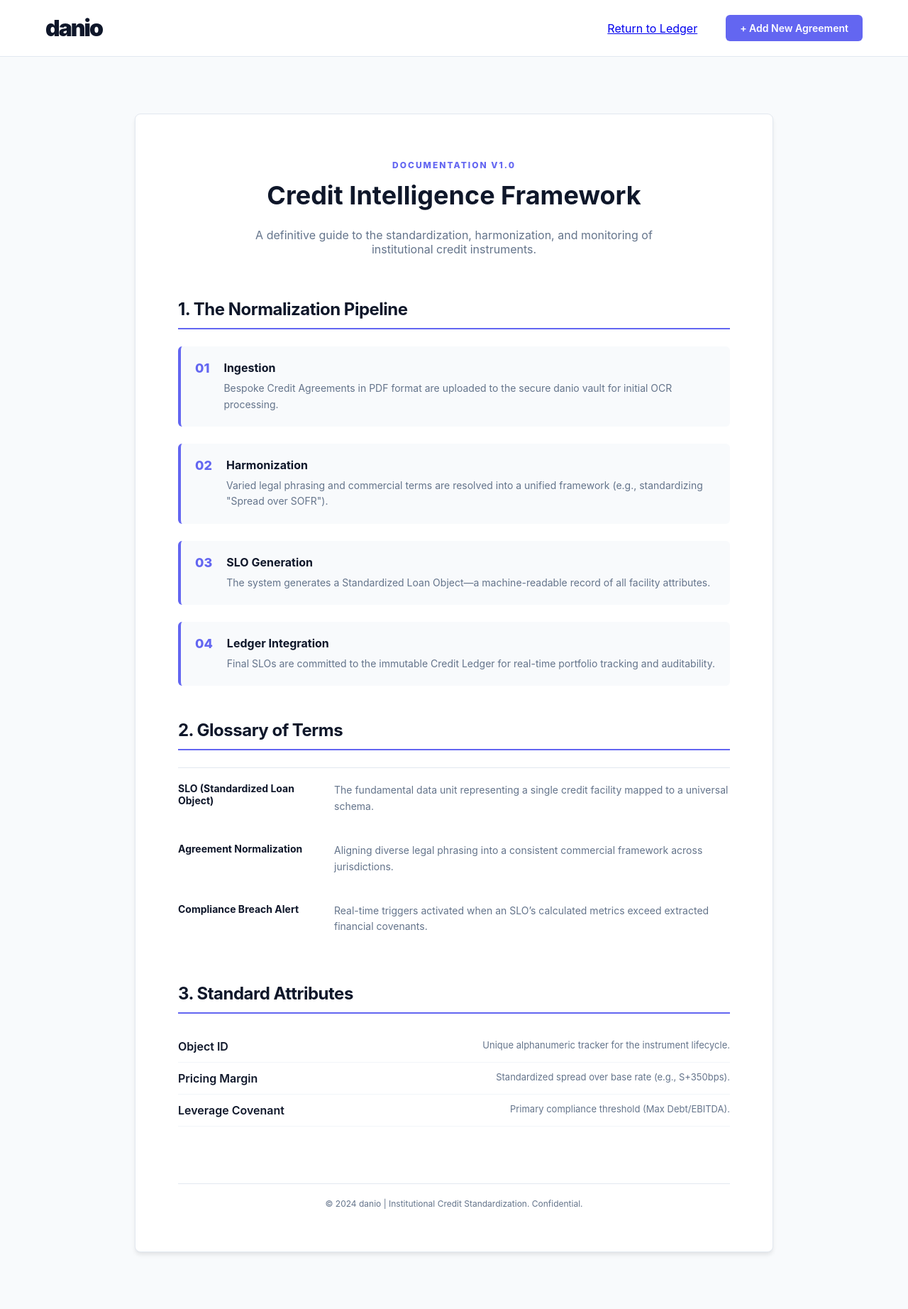
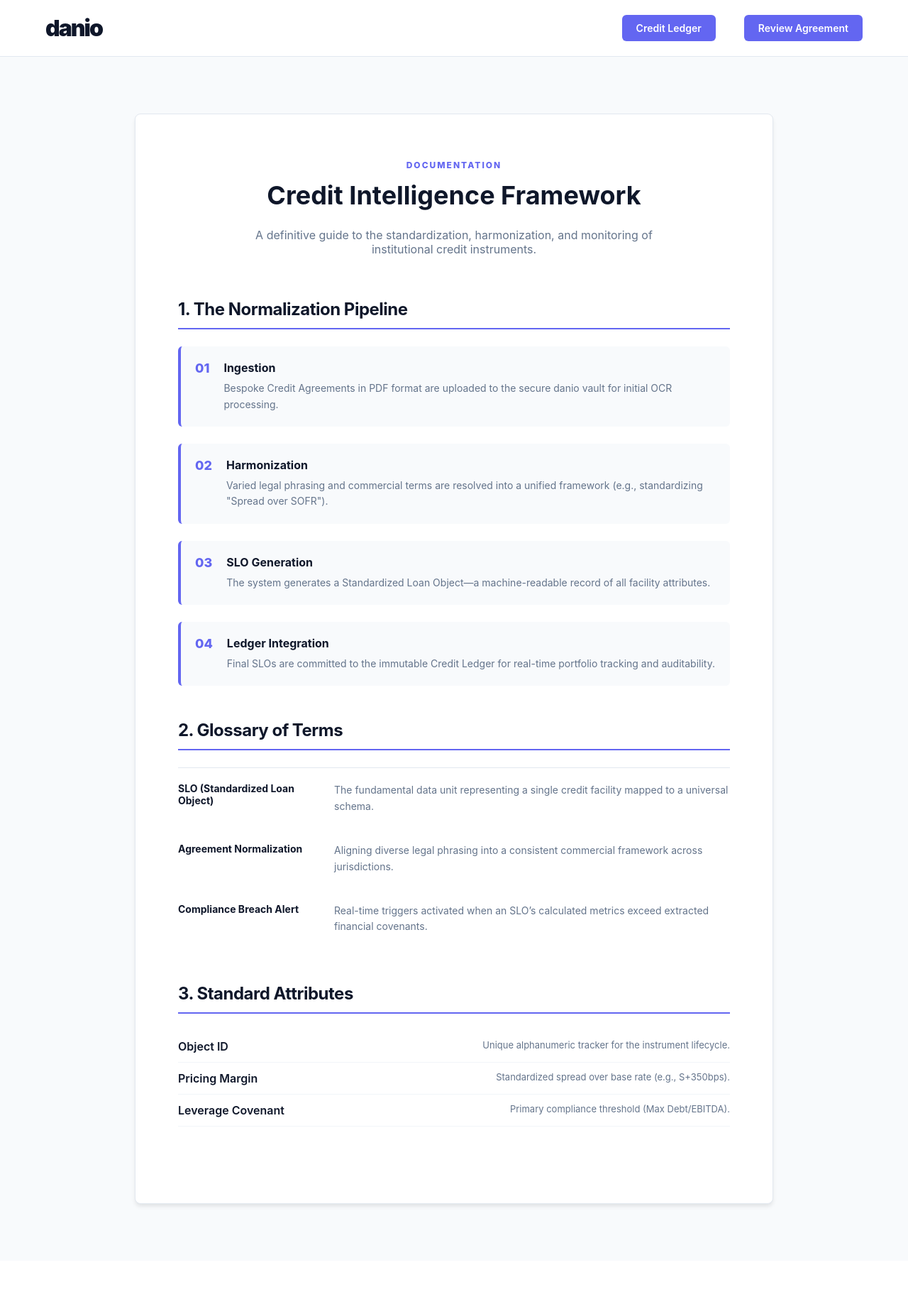
Before and after one commit to edimaudo/danio, a Flask app: page /documentation in a window 1280 px wide. Shown: the whole page at 71% size. After the commit the page ends 1701 px from the top, so only its background shows below. Run offline with Flask 3, Linux system fonts and the light colour scheme.

Commit message:
Update documentation.html

```diff
--- a/templates/documentation.html
+++ b/templates/documentation.html
@@ -3,7 +3,7 @@
 <head>
     <meta charset="UTF-8">
     <meta name="viewport" content="width=device-width, initial-scale=1.0">
-    <title>danio | Institutional Documentation</title>
+    <title>danio | ocumentation</title>
     <link rel="stylesheet" href="{{ url_for('static', filename='style.css') }}">
     <style>
         .doc-container {
@@ -96,8 +96,8 @@
         <div class="nav-content">
             <a href="/workstation" class="brand">danio</a>
             <div class="nav-links">
-                <a href="/workstation" class="btn-text-action" style="margin-right: 20px;">Return to Ledger</a>
-                <a href="/reader" class="btn-primary-sm">+ Add New Agreement</a>
+                <a href="/workstation" class="btn-primary-sm" style="margin-right: 20px;">Credit Ledger</a>
+                <a href="/reader" class="btn-primary-sm">Review Agreement</a>
             </div>
         </div>
     </nav>
@@ -105,7 +105,7 @@
     <main class="container">
         <div class="doc-container">
             <header style="margin-bottom: 60px; text-align: center;">
-                <span style="color: var(--danio-indigo); font-weight: 800; font-size: 12px; letter-spacing: 2px; text-transform: uppercase;">Documentation v1.0</span>
+                <span style="color: var(--danio-indigo); font-weight: 800; font-size: 12px; letter-spacing: 2px; text-transform: uppercase;">Documentation</span>
                 <h1 style="font-size: 36px; color: var(--danio-navy); margin-top: 12px;">Credit Intelligence Framework</h1>
                 <p style="color: var(--danio-slate); font-size: 16px; max-width: 600px; margin: 16px auto;">A definitive guide to the standardization, harmonization, and monitoring of institutional credit instruments.</p>
             </header>
@@ -174,9 +174,6 @@
                 </ul>
             </section>
 
-            <footer style="margin-top: 80px; padding-top: 20px; border-top: 1px solid var(--danio-border); text-align: center; color: var(--danio-slate); font-size: 12px;">
-                © 2024 danio | Institutional Credit Standardization. Confidential.
-            </footer>
         </div>
     </main>
 </body>
```
